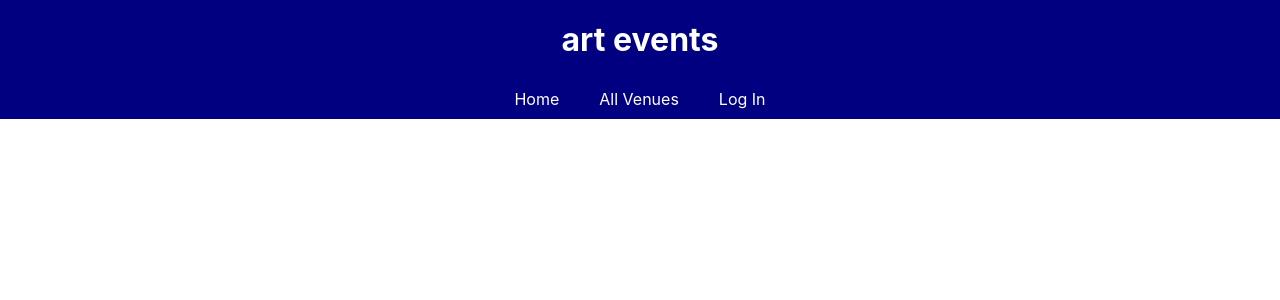
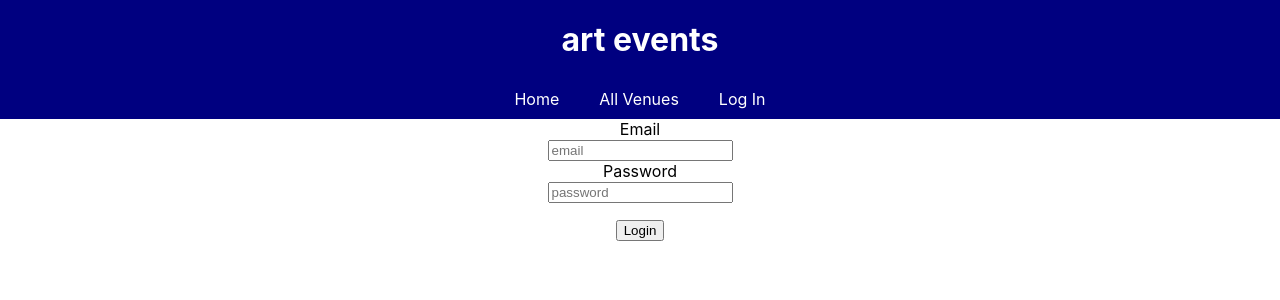
Before and after one commit to ameliadz/p4-art, a React (Create React App) app in the folder art_event_api/client/: page /register in a window 1280 px wide. Shown: the top 300 px of the page. Built offline with nearby package versions, Linux system fonts and the light colour scheme; no server answers.

Commit message:
setting up to create

```diff
--- a/art_event_api/client/src/App.js
+++ b/art_event_api/client/src/App.js
@@ -3,6 +3,7 @@ import './App.css';
 import Header from './components/Header';
 import Login from './components/Login';
 import Home from './components/Home';
+import Register from './components/Register';
 import SingleEvent from './components/SingleEvent';
 import Venues from './components/Venues';
 import SingleVenue from './components/SingleVenue';
@@ -17,13 +18,40 @@ class App extends Component {
     this.state = {
       venues: [],
       events: [],
-      loggedIn: false,
-      userToken: null,
+      //userToken: null,
       user: null,
       authFormData: {
         email: "",
         password: ""
-}
+      },
+      registerFormData: {
+        email: "",
+        password: "",
+        first_name: "",
+        last_name: "",
+      },
+      venueForm: {
+        name: "",
+        category: "",
+        area: "",
+        address: "",
+        opening_time: "",
+        closing_time: "",
+        days: []
+      },
+      eventForm: {
+        name: "",
+        description: "",
+        images: [],
+        price: "",
+        start_date: "",
+        end_date: "",
+        permanent: "",
+        latitude: "",
+        longitude: "",
+        venue: "",
+        media: []
+      }
     }
     this.handleLogin = this.handleLogin.bind(this);
     this.handleRegister = this.handleRegister.bind(this);
@@ -62,19 +90,17 @@ class App extends Component {
     if (userData.token) {
       localStorage.setItem("jwt", userData.token);
       this.setState({
-        userToken: decode(userData.token),
+        // userToken: decode(userData.token),
         loggedIn: true
       })
     } else {
       this.props.history.push('/login');
     }
-
-
   }
 
   async handleRegister(e) {
     e.preventDefault()
-    const userData = await registerUser({ "venue_owner": this.state.authFormData })
+    const userData = await registerUser({ "venue_owner": this.state.registerFormData })
     this.handleLogin();
   }
 
@@ -110,6 +136,7 @@ class App extends Component {
         <Switch>
           <Route exact path="/" render={() => <Home events={this.state.events} />}/>
           <Route path="/login" render={() => <Login handleLogin={this.handleLogin} handleChange={this.authHandleChange} formData={this.state.authFormData} handleLoginButton={this.handleLoginButton} />} />
+          <Route path="/register" render={() => <Register />} />
           <Route path="/account" render={() => <AccountPage user={this.state.user} handleLogout={this.handleLogout} />} />
           <Route path="/events/:id" render={(props) => <SingleEvent {...props} />} />
           <Route exact path="/venues" render={() => <Venues venues={this.state.venues} />} />
--- /dev/null
+++ b/art_event_api/client/src/components/Register.js
@@ -0,0 +1,29 @@
+import React from 'react';
+
+export default function Register(props) {
+  return (
+    <div className="register">
+      <form onSubmit={props.handleLoginButton}>
+        <div>
+          <label htmlFor="email" className="label">Email</label>
+          <div>
+            <input name="email" type="text" placeholder="email" onChange={props.handleChange} />
+          </div>
+        </div>
+
+        <div>
+          <label htmlFor="password" className="label">Password</label>
+          <div>
+            <input name="password" type="password" placeholder="password" onChange={props.handleChange}/>
+          </div>
+        </div>
+
+        <div>
+          <p>
+            <button type="submit">Login</button>
+          </p>
+        </div>
+      </form>
+    </div>
+  )
+}
```
Also changed, not shown: 2 other files (tests, documents, lock files or other folders).
